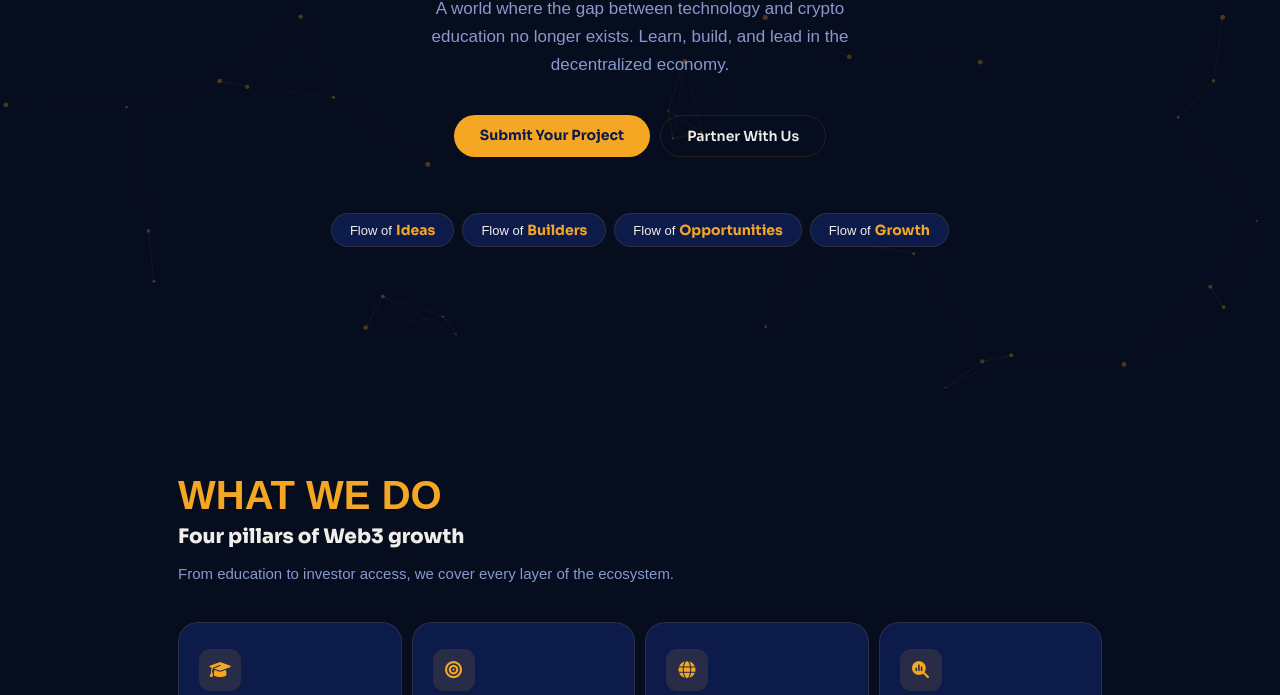
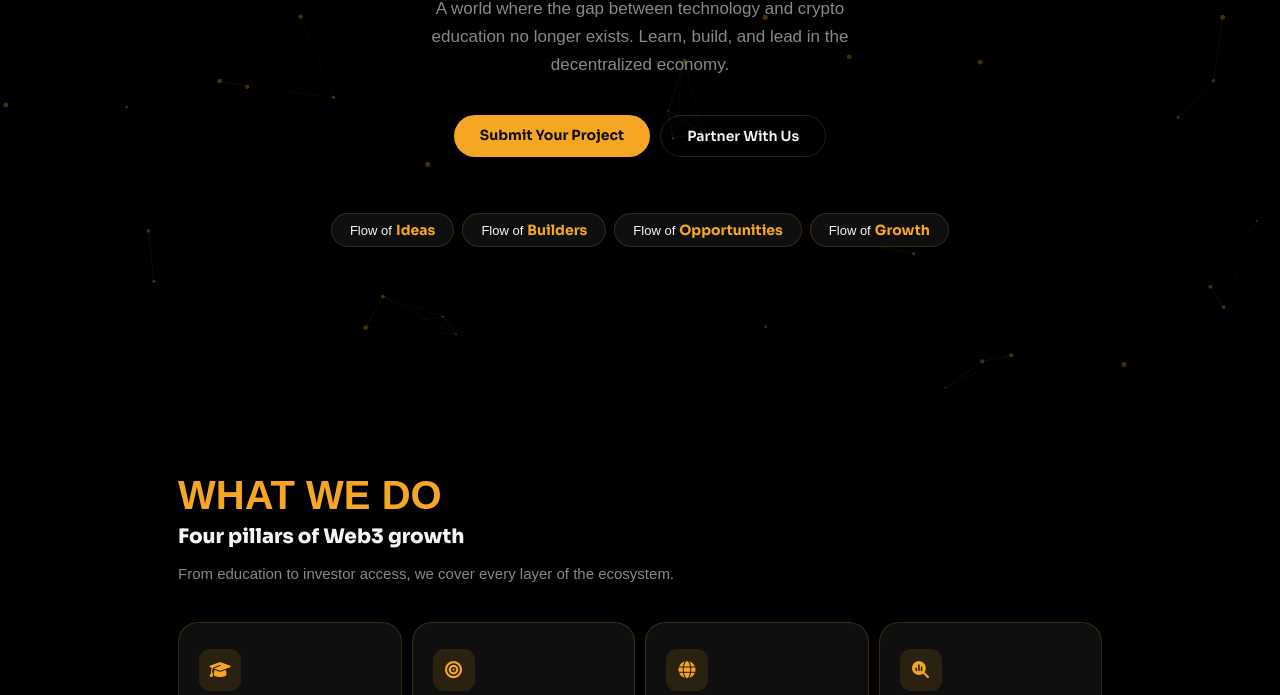
Before and after one commit to websitedesigner-ng/axioflo, a plain HTML site: page index.html in a window 1280 px wide. Shown: the part 405-1100 px from the top of the page. Drawn offline with nearby package versions, Linux system fonts and the light colour scheme.

Commit message:
Update index.css change dark theme color

```diff
--- a/index.css
+++ b/index.css
@@ -13,13 +13,14 @@
     --rs: 12px;
 }
 [data-theme="dark"] {
-    --bg: #060d1f;
-    --surface: #0d1b4b;
-    --surface2: #111d50;
-    --text: #f0eee8;
-    --muted: #8899cc;
-    --border: rgba(245, 166, 35, 0.14);
-    --shadow: 0 4px 30px rgba(0, 0, 0, 0.4);
+    --bg: #000000;
+    --surface: #0f0f0f;
+    --surface2: #1a1a1a;
+    --navy: #111111;
+    --text: #f5f5f5;
+    --muted: #888888;
+    --border: rgba(245, 166, 35, 0.18);
+    --shadow: 0 4px 30px rgba(0, 0, 0, 0.7);
 }
 *,
 *::before,
@@ -77,7 +78,7 @@ nav {
         border-color 0.35s;
 }
 [data-theme="dark"] nav {
-    background: rgba(6, 13, 31, 0.88);
+    background: rgba(0, 0, 0, 0.92);
 }
 .nav-logo {
     display: flex;
@@ -465,7 +466,8 @@ h1 .ac {
     color: #fff;
 }
 [data-theme="dark"] .proof-head {
-    background: linear-gradient(135deg, #0d1b4b, #1a2e6e);
+    background: #111111;
+    border-bottom: 1px solid rgba(245, 166, 35, 0.25);
 }
 .proof-head h3 {
     font-family: "sora", sans-serif;
@@ -600,8 +602,8 @@ h1 .ac {
     overflow: hidden;
 }
 [data-theme="dark"] .event-card {
-    background: linear-gradient(135deg, #0d1b4b, #172760);
-    border: 1px solid rgba(245, 166, 35, 0.2);
+    background: #0f0f0f;
+    border: 1px solid rgba(245, 166, 35, 0.25);
 }
 .event-card::before {
     content: "";
@@ -793,4 +795,4 @@ footer {
 ::-webkit-scrollbar-thumb {
     background: var(--gold);
     border-radius: 3px;
-}
+        }
```
